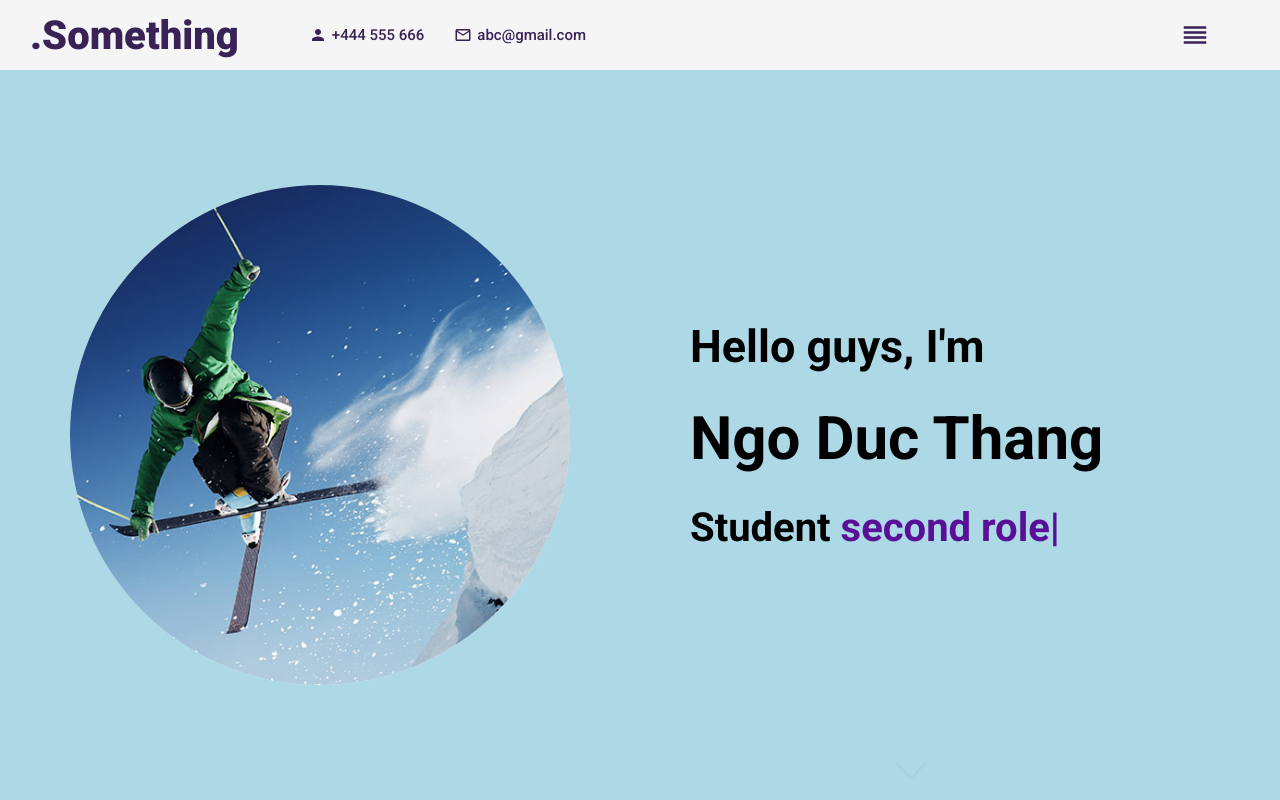
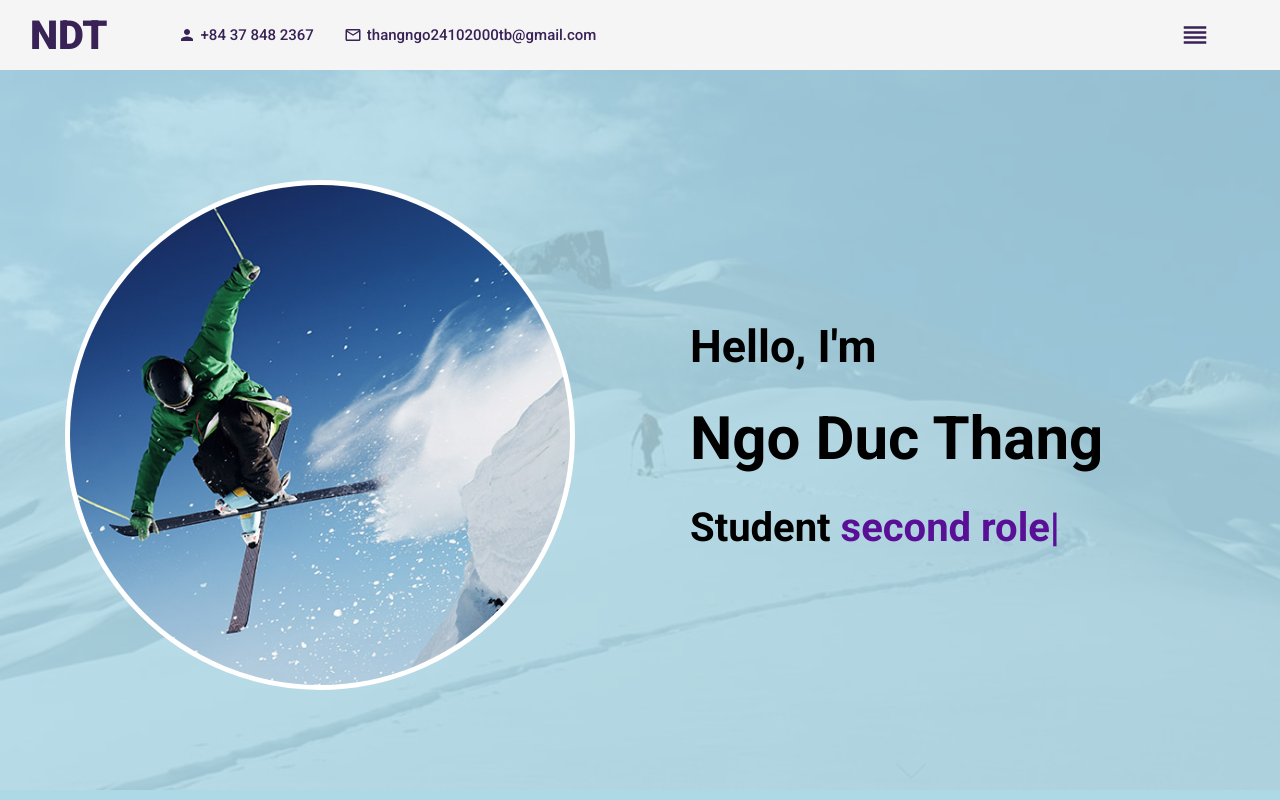
Before and after one commit to Baby-Bull/Portfolio, a React (Create React App) app: page / in a window 1280 px wide. Built offline with nearby package versions, Linux system fonts and the light colour scheme.

Commit message:
update 17/8/21

```diff
--- a/src/components/intro/Intro.jsx
+++ b/src/components/intro/Intro.jsx
@@ -16,6 +16,9 @@ export default function Intro() {
 
     return (
         <div className="intro" id="intro">
+            <div className="background">
+                <img src="assets/backgr.jpg" alt="" />
+            </div>
             <div className="left">
                 <div className="imgContainer">
                     <img src="assets/ava2.jpg" alt="" />
@@ -23,7 +26,7 @@ export default function Intro() {
             </div>
             <div className="right">
                 <div className="wrapper">
-                    <h2>Hello guys, I'm</h2>
+                    <h2>Hello, I'm</h2>
                     <h1>Ngo Duc Thang</h1>
                     <h3>Student <span id="textRef" ref={textRef}></span></h3>
                 </div>
--- a/src/components/intro/intro.scss
+++ b/src/components/intro/intro.scss
@@ -9,8 +9,22 @@
         align-items: center;
         flex-direction: column;
     }
+    .background{
+        position: absolute;
+        object-fit: cover;
+        height: 100%;
+        z-index: 3;
+        width: 100%;
+        overflow: hidden;
+        opacity: 0.5;
+        img{
+            width: 100%;
+            opacity: 0.3;
+        }
+    }
 
     .left{
+        z-index: 4;
         flex: 0.5;
         overflow: hidden;
         .imgContainer{
@@ -22,6 +36,7 @@
             margin: auto;
             border-radius: 50%;
             background-color: whitesmoke;
+            border: 5px white solid;
 
             @include mobile{
                 align-items: flex-start;
@@ -39,6 +54,7 @@
         }
     }
     .right{
+        z-index: 4;
         height: 100%;
         flex: 0.5;
         position: relative;
--- a/src/components/topbar/Topbar.jsx
+++ b/src/components/topbar/Topbar.jsx
@@ -6,14 +6,14 @@ export default function Topbar({ menuOpen, setMenuOpen }) {
         <div className={"topbar " + (menuOpen && "active")}>
             <div className="wrapper">
                 <div className="left">
-                    <a href="#intro" className="logo">.Something</a>
+                    <a href="#intro" className="logo">NDT</a>
                     <div className="itemContainer">
                         <Person className="icon" />
-                        <span>+444 555 666</span>
+                        <span>+84 37 848 2367</span>
                     </div>
                     <div className="itemContainer">
                         <MailOutline className="icon" />
-                        <span>abc@gmail.com</span>
+                        <a href='mailto:thangngo24102000tb@gmail.com'>thangngo24102000tb@gmail.com</a>
                     </div>
                 </div>
                 <div className="right">
--- a/src/components/topbar/topbar.scss
+++ b/src/components/topbar/topbar.scss
@@ -43,9 +43,11 @@
                     font-size: 18px;
                     margin-right: 5px;
                 }
-                span {
+                span,a {
                     font-size: 15px;
                     font-weight: 500;
+                    text-decoration: none;
+                    color: inherit;
                 }
                 @include mobile{
                     display: none;
--- a/src/components/works/works.scss
+++ b/src/components/works/works.scss
@@ -36,7 +36,7 @@
         display: flex;
         position: absolute;
         left: 0;
-        top: 150px;
+        top: 100px;
         transition: 1s all ease-out;
         @include mobile {
             height: 100vh;
```
Also changed, not shown: public/assets/backgr.jpg (added).
